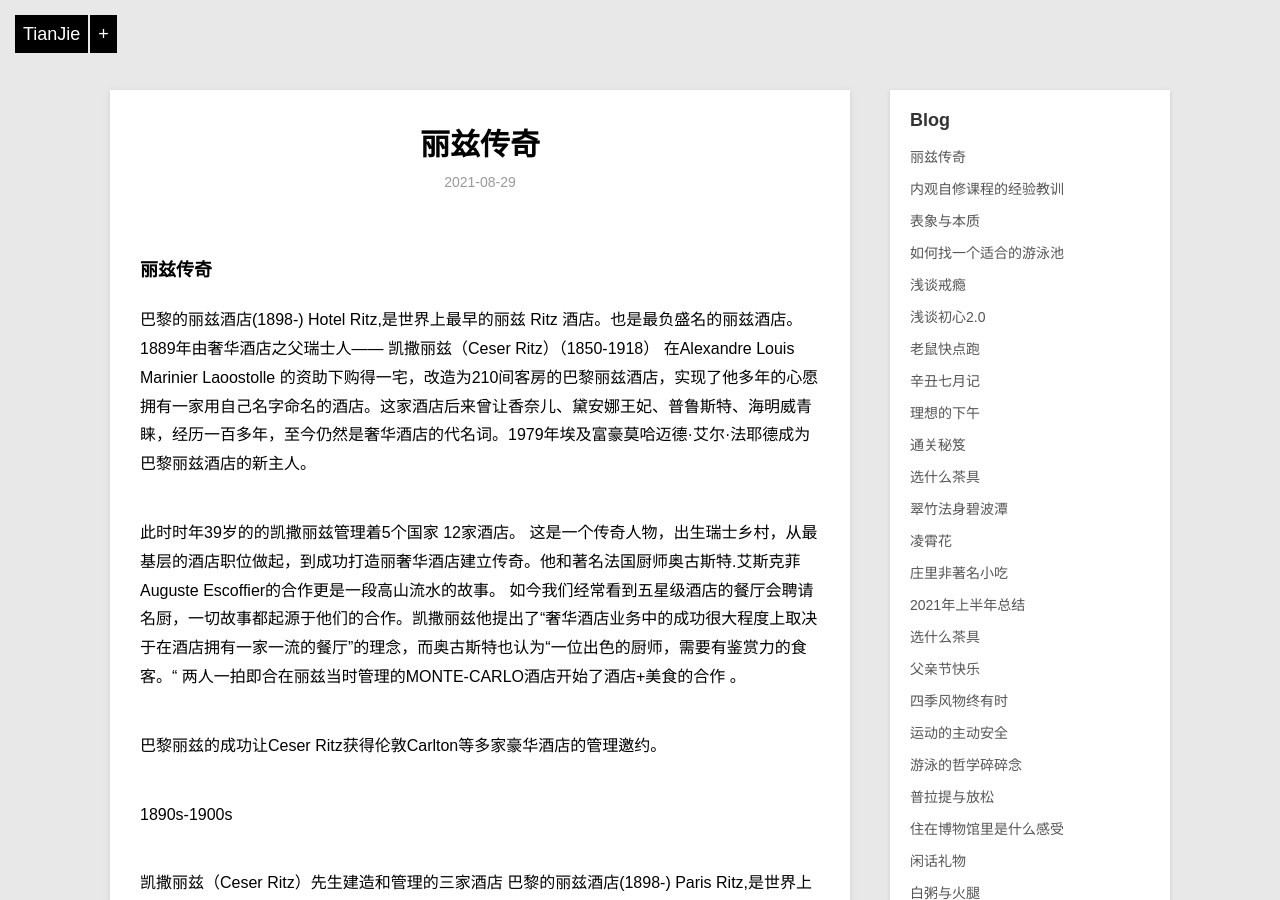
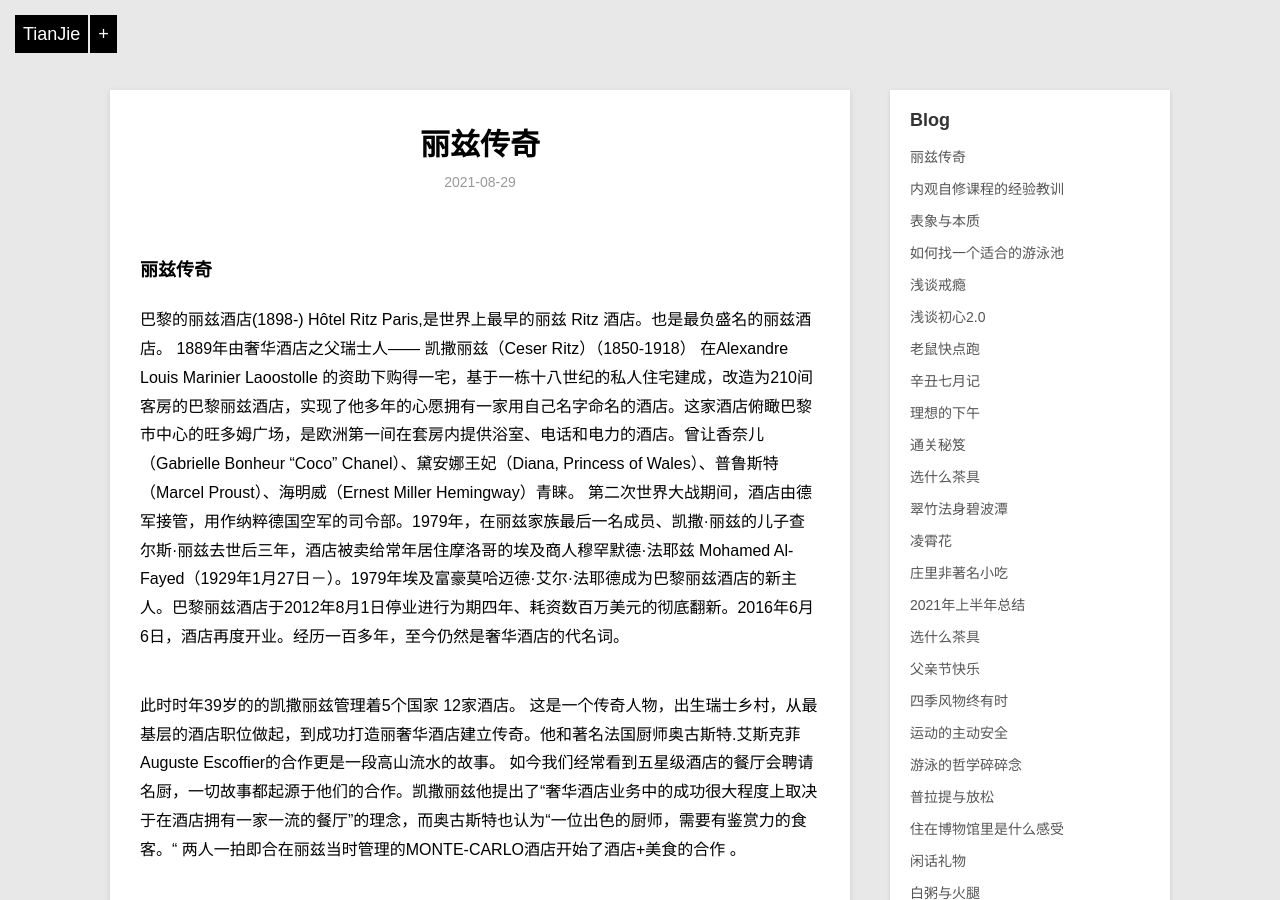
Before and after one commit to violettianjie/violettianjie.github.io, a Jekyll site: the page built from _posts/blog/2021-08-29-ritz.md, in a window 1280 px wide and 900 px high. Built offline with Jekyll 4.4.1, drawn with Linux system fonts in a browser that asks for light colours.

Commit message:
Update 2021-08-29-ritz.md

```diff
--- a/_posts/blog/2021-08-29-ritz.md
+++ b/_posts/blog/2021-08-29-ritz.md
@@ -8,8 +8,9 @@ category: blog
 
 ### 丽兹传奇
 
-巴黎的丽兹酒店(1898-) Hotel Ritz,是世界上最早的丽兹 Ritz 酒店。也是最负盛名的丽兹酒店。
-1889年由奢华酒店之父瑞士人—— 凯撒丽兹（Ceser Ritz）（1850-1918） 在Alexandre Louis Marinier Laoostolle 的资助下购得一宅，改造为210间客房的巴黎丽兹酒店，实现了他多年的心愿拥有一家用自己名字命名的酒店。这家酒店后来曾让香奈儿、黛安娜王妃、普鲁斯特、海明威青睐，经历一百多年，至今仍然是奢华酒店的代名词。1979年埃及富豪莫哈迈德·艾尔·法耶德成为巴黎丽兹酒店的新主人。
+巴黎的丽兹酒店(1898-) Hôtel Ritz Paris,是世界上最早的丽兹 Ritz 酒店。也是最负盛名的丽兹酒店。
+1889年由奢华酒店之父瑞士人—— 凯撒丽兹（Ceser Ritz）（1850-1918） 在Alexandre Louis Marinier Laoostolle 的资助下购得一宅，基于一栋十八世纪的私人住宅建成，改造为210间客房的巴黎丽兹酒店，实现了他多年的心愿拥有一家用自己名字命名的酒店。这家酒店俯瞰巴黎市中心的旺多姆广场，是欧洲第一间在套房内提供浴室、电话和电力的酒店。曾让香奈儿（Gabrielle Bonheur "Coco" Chanel）、黛安娜王妃（Diana, Princess of Wales）、普鲁斯特（Marcel Proust）、海明威（Ernest Miller Hemingway）青睐。
+第二次世界大战期间，酒店由德军接管，用作纳粹德国空军的司令部。1979年，在丽兹家族最后一名成员、凯撒·丽兹的儿子查尔斯·丽兹去世后三年，酒店被卖给常年居住摩洛哥的埃及商人穆罕默德·法耶兹 Mohamed Al-Fayed（1929年1月27日－）。1979年埃及富豪莫哈迈德·艾尔·法耶德成为巴黎丽兹酒店的新主人。巴黎丽兹酒店于2012年8月1日停业进行为期四年、耗资数百万美元的彻底翻新。2016年6月6日，酒店再度开业。经历一百多年，至今仍然是奢华酒店的代名词。
 
 此时时年39岁的的凯撒丽兹管理着5个国家 12家酒店。
 这是一个传奇人物，出生瑞士乡村，从最基层的酒店职位做起，到成功打造丽奢华酒店建立传奇。他和著名法国厨师奥古斯特.艾斯克菲Auguste Escoffier的合作更是一段高山流水的故事。
```
